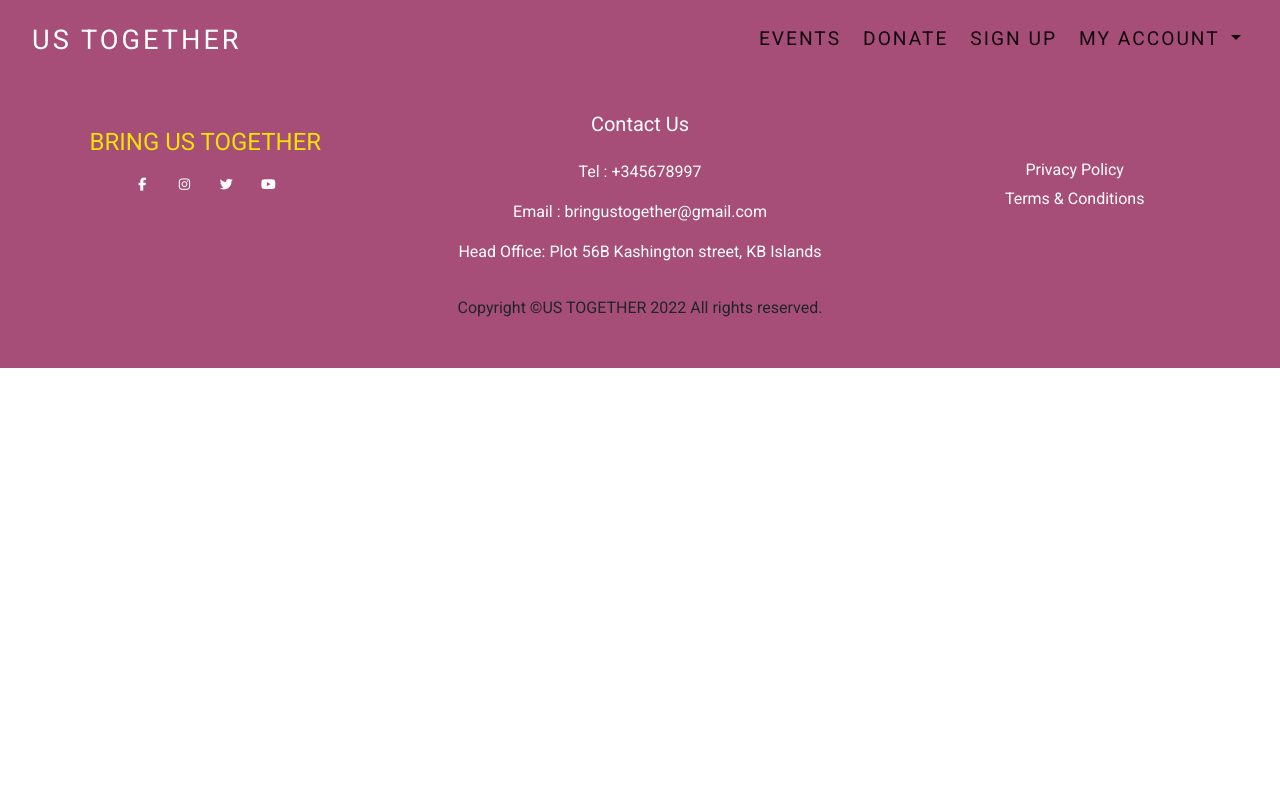
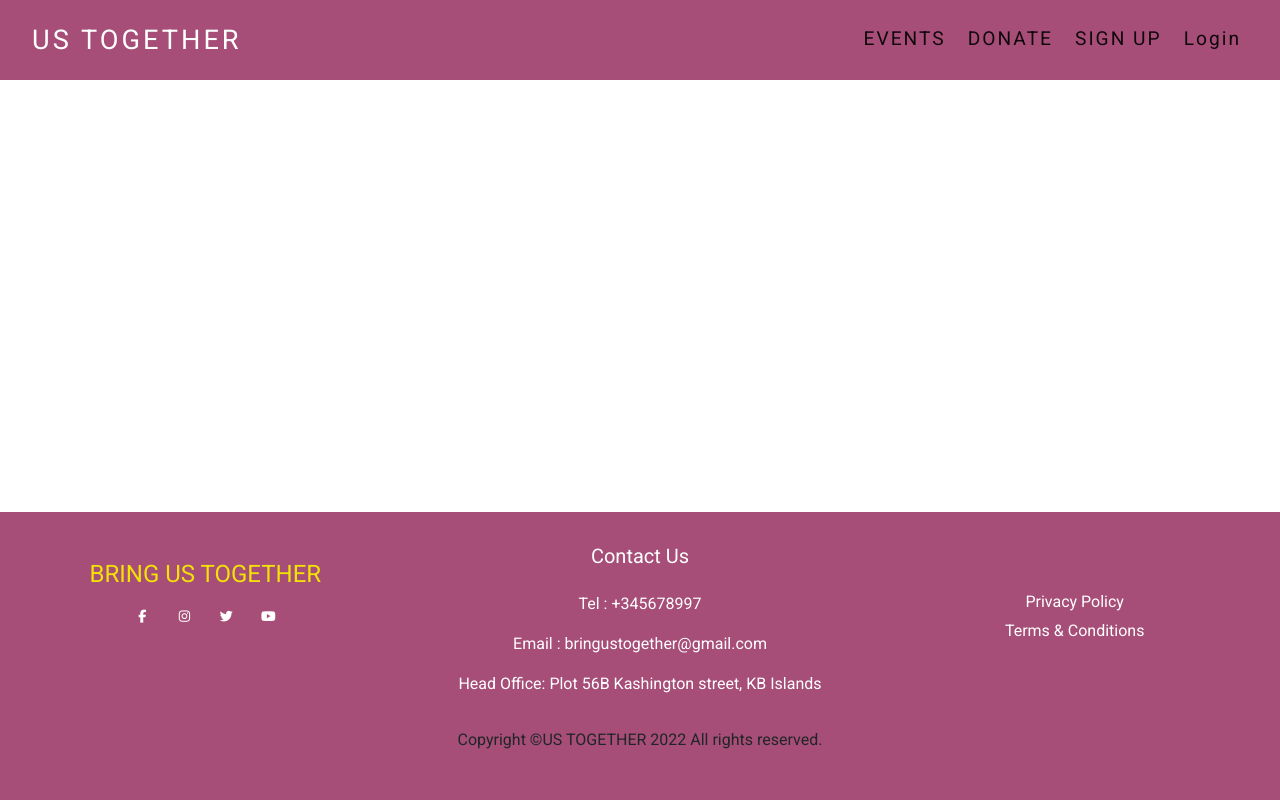
Before and after one commit to xiaoniuniu89/ci-pride-hackathon-team3, a Django app: page / in a window 1280 px wide. Run offline with Django 3.2, Linux system fonts and the light colour scheme; some libraries are stand-ins or nearby versions.

Commit message:
fix whitespace overflow, serapte footer to bottom

```diff
--- a/static/css/root.css
+++ b/static/css/root.css
@@ -14,6 +14,14 @@
 
 body{
     font-family:"Roboto",sans-serif;
+    overflow-x: hidden;
+    min-height: 100vh;
+    display: flex;
+    flex-direction: column;
+}
+
+footer {
+    margin-top: auto;
 }
 
 *{
--- a/templates/snippets/navbar.html
+++ b/templates/snippets/navbar.html
@@ -13,26 +13,30 @@
           <li class="nav-item">
             <a class="nav-link active" aria-current="page" href="{% url 'donate' %}">DONATE </a>
           </li>
-          <li class="nav-item">
-            <a class="nav-link active" aria-current="page" href="#">SIGN UP</a>
-          </li>
-          <li class="nav-item dropdown">
+          {% if request.user.is_authenticated %}
+              <li class="nav-item dropdown">
             <a class="nav-link active dropdown-toggle" href="#" id="navbarDropdown" role="button" data-bs-toggle="dropdown" aria-expanded="false">
             MY ACCOUNT
             </a>
             <ul class="dropdown-menu text-center" aria-labelledby="navbarDropdown">
-              {% if request.user.is_authenticated %}
+
                 <li><a class="dropdown-item" href="{% url 'home' %}">PROFILE</a></li>
                   {% if request.user.is_superuser %}
                     <li><a class="dropdown-item" href="#">MANAGE EVENTS</a></li>
                   {% endif %}
                     <li><a class="dropdown-item" href="#">LOGOUT</a></li>
-              {% else %}
-                <li><a class="dropdown-item" href="#">REGISTER</a></li>
-                <li><a class="dropdown-item" href="#">SIGN IN</a></li>
-              {% endif %}
             </ul>
           </li>
+          {% else %}
+
+          <li class="nav-item">
+            <a class="nav-link active" aria-current="page" href="#">SIGN UP</a>
+          </li>
+          <li class="nav-item">
+            <a class="nav-link active" aria-current="page" href="#">Login</a>
+          </li>
+          {% endif %}
+
         </ul>
       </div>
     </div>
```
